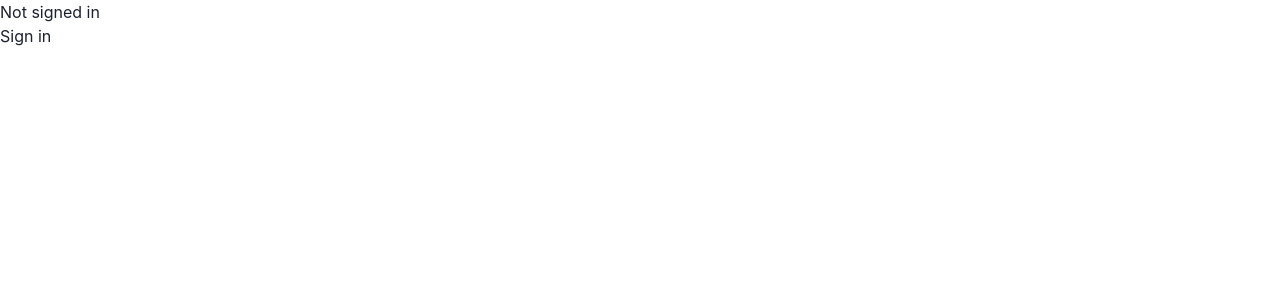
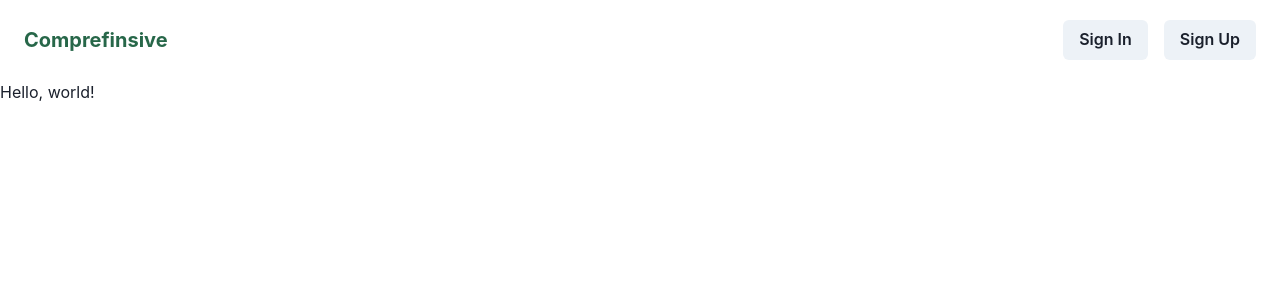
Before and after one commit to AkashBhave/comprefinsive, a Next.js app in the folder web/: page / in a window 1280 px wide. Shown: the top 300 px of the page. Built offline with nearby package versions, Linux system fonts and the light colour scheme; no server answers.

Commit message:
Create header component

```diff
--- /dev/null
+++ b/web/components/header.tsx
@@ -0,0 +1,36 @@
+import NextLink from "next/link";
+import { useSession, signIn, signOut } from "next-auth/react";
+import { Flex, Text, Button, HStack, Link } from "@chakra-ui/react";
+
+const Header = () => {
+  const { data: session } = useSession();
+  return (
+    <Flex w="100%" px="6" py="5" align="center" justify="space-between">
+      <Text fontWeight="bold" fontSize="xl" color="green.700">
+        Comprefinsive
+      </Text>
+      {session ? (
+        <HStack spacing={4}>
+          <Text>
+            Hello,{" "}
+            <Text as="span" fontWeight="bold">
+              {session.user?.name}
+            </Text>
+          </Text>
+          <Button onClick={() => signOut()}>Sign Out</Button>
+        </HStack>
+      ) : (
+        <HStack as="nav" spacing={4}>
+          <NextLink href="/sign-in" passHref>
+            <Link as={Button}>Sign In</Link>
+          </NextLink>
+          <NextLink href="/sign-up" passHref>
+            <Link as={Button}>Sign Up</Link>
+          </NextLink>
+        </HStack>
+      )}
+    </Flex>
+  );
+};
+
+export default Header;
--- a/web/pages/_app.tsx
+++ b/web/pages/_app.tsx
@@ -1,6 +1,8 @@
 import type { AppProps } from "next/app";
 import { SessionProvider } from "next-auth/react";
 import { ChakraProvider } from "@chakra-ui/react";
+
+import Header from "../components/header";
 
 import "../styles/main.css";
 
@@ -8,6 +10,7 @@ function App({ Component, pageProps: { session, ...pageProps } }: AppProps) {
   return (
     <SessionProvider session={session}>
       <ChakraProvider>
+        <Header />
         <Component {...pageProps} />
       </ChakraProvider>
     </SessionProvider>
--- a/web/pages/index.tsx
+++ b/web/pages/index.tsx
@@ -3,20 +3,7 @@ import { useSession, signIn, signOut } from "next-auth/react";
 
 const HomePage: NextPage = () => {
   const { data: session } = useSession();
-  if (session) {
-    return (
-      <>
-        <p>Signed in as {session.user?.name}</p>
-        <button onClick={() => signOut()}>Sign out</button>
-      </>
-    );
-  }
-  return (
-    <>
-      <p>Not signed in</p>
-      <button onClick={() => signIn()}>Sign in</button>
-    </>
-  );
+  return <p>Hello, world!</p>;
 };
 
 export default HomePage;
```
Also changed, not shown: 1 other file (tests, documents, lock files or other folders).
